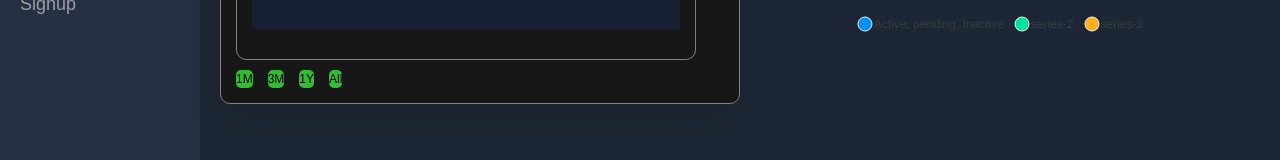
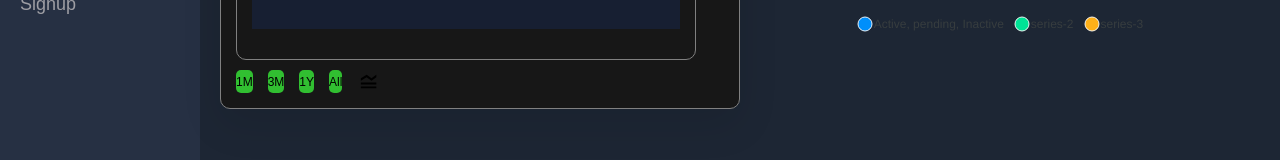
Before and after one commit to Mukesh16407/analyticsdashboard, a React (Vite) app: page / in a window 1280 px wide. Shown: the part 572-732 px from the top of the page. Built offline with nearby package versions, Linux system fonts and the light colour scheme.

Commit message:
remove console

```diff
--- a/src/pages/dashboard/Home.jsx
+++ b/src/pages/dashboard/Home.jsx
@@ -18,7 +18,7 @@ import { useDispatch, useSelector } from 'react-redux'
 
     const dispatch = useDispatch()
    const dashbord = useSelector((state)=> state.dashboard)
-   console.log(dashbord);
+
 
    useEffect(()=>{
     dispatch(getRealTimeInfoHydrator())
--- a/src/widgets/charts/Charts.jsx
+++ b/src/widgets/charts/Charts.jsx
@@ -3,11 +3,9 @@ import { useEffect, useMemo, useRef, useState } from "react";
 import { DonutChart } from "./DonutChart";
 import Chart from "react-apexcharts";
 import ApexCharts from "apexcharts";
-
+import { MdLegendToggle } from "react-icons/md";
 
 const Charts = ({revnewArray,saleValueArray,userActivity}) => {
-
-
 
   const chartRef = useRef(null);
   const [timePeriod, setTimePeriod] = useState("all");
@@ -139,6 +137,15 @@ const getXAxisOptions = () => ({
 
   return decimalFormatter(value);
 };
+
+ const decimalFormatter = (value) =>
+  value
+    ? Number(value)
+        .toFixed(2)
+        .replace(/(\d)(?=(\d{3})+(?!\d))/g, "$1,")
+        .replace("999,999,999.00", "Withdraw All")
+    : "0.00";
+
 const getYAxisOptions = () => ({
   type: "datetime",
   show: isAdvancedControlsVisible,
@@ -470,6 +477,12 @@ const [options] = useState({
               >
                 All
               </button>
+              <button onClick={toggleAdvancedControls} title="Toggle Legend">
+                    <MdLegendToggle
+                      style={{ fontSize: "1.45rem" }}
+
+                    />
+                  </button>
 
             </div>
           </div>
```
